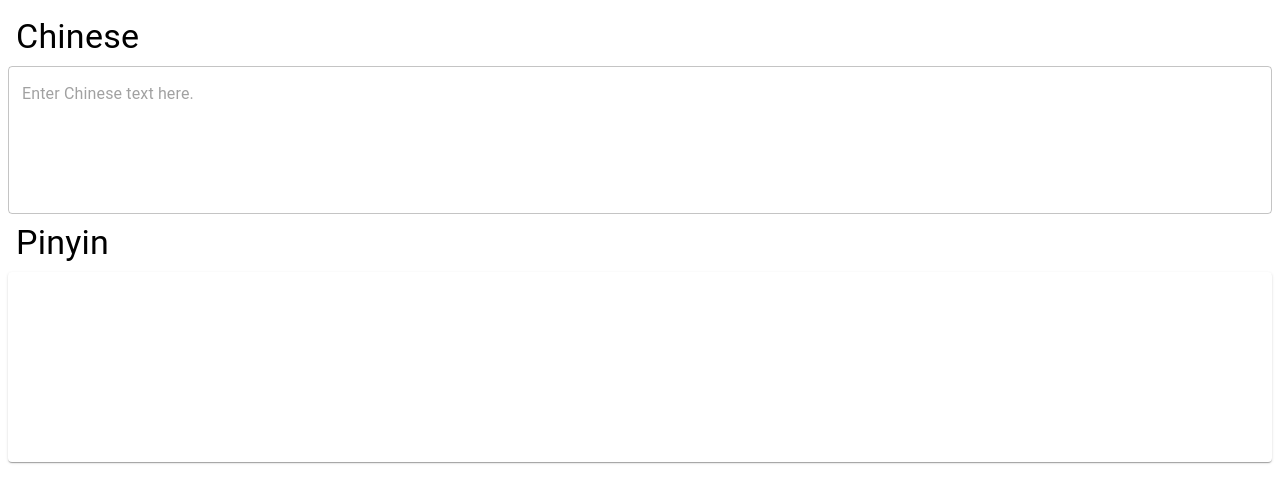
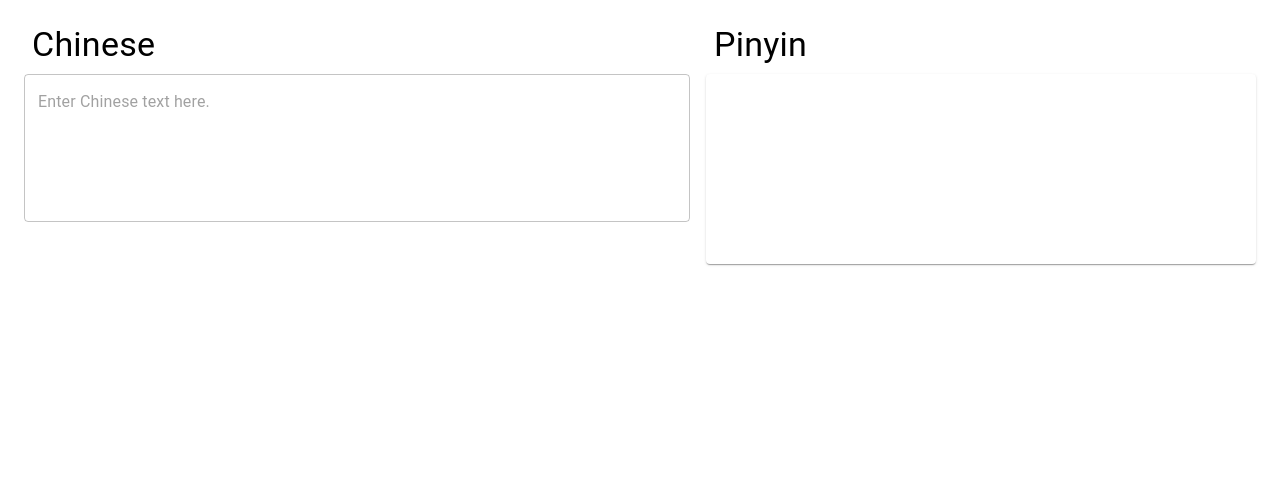
Before and after one commit to sikepuri-hanyu/pinyin-generator, a React (Vite) app: page / in a window 1280 px wide. Shown: the top 502 px of the page. Built offline with nearby package versions, Linux system fonts and the light colour scheme.

Commit message:
Fix layout

```diff
--- a/src/App.tsx
+++ b/src/App.tsx
@@ -1,11 +1,14 @@
 import React, { useState, Fragment } from "react";
 import pinyin from "pinyin";
-import { Typography, TextField, Paper } from "@mui/material";
+import { Stack, Box, Typography, TextField, Paper } from "@mui/material";
 
 function App(): JSX.Element {
   const [inputChineseText, setInputChineseText] = useState<string>("");
   return (
     <>
+      <Box m={2}>
+        <Stack direction={{ md: "column", lg: "row" }} spacing={2}>
+          <Box flexGrow={1}>
             <Typography variant="h4" component="h2" p={1}>
               Chinese
             </Typography>
@@ -20,6 +23,8 @@ function App(): JSX.Element {
                 setInputChineseText(e.target.value);
               }}
             />
+          </Box>
+          <Box flexGrow={1}>
             <Typography variant="h4" component="h2" p={1}>
               Pinyin
             </Typography>
@@ -42,6 +47,9 @@ function App(): JSX.Element {
                 </Fragment>
               ))}
             </Paper>
+          </Box>
+        </Stack>
+      </Box>
     </>
   );
 }
```
Lines whose indentation alone changed are shown as unchanged.
